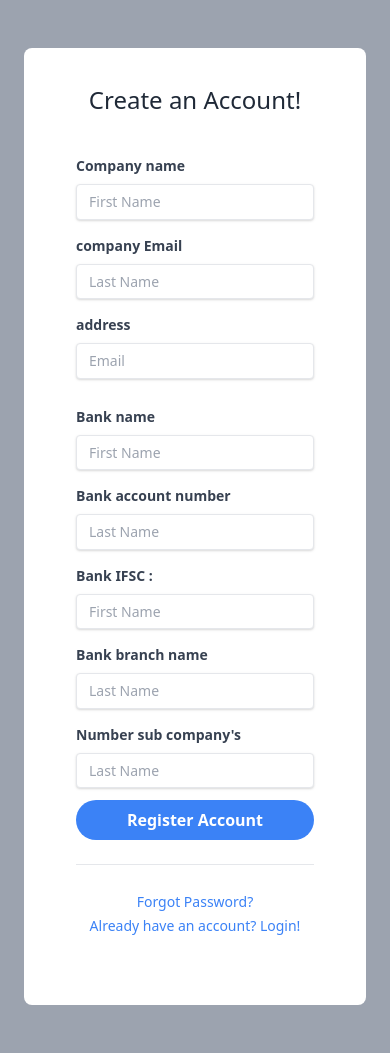
After one commit to manishb70/printer_detail, a PHP site: page /forTesting/registerUser.php in a window 390 px wide. The commit adds this page. Run offline with PHP 8.4, Linux system fonts and the light colour scheme; some libraries are stand-ins or nearby versions.

Commit message:
file updates

```diff
--- /dev/null
+++ b/forTesting/registerUser.php
@@ -0,0 +1,173 @@
+<?php
+if ($_SERVER['REQUEST_METHOD'] == 'POST') {
+    include("../db.php");
+
+
+
+
+    $bank_name = $_POST["bank_name"];
+    $bank_account_number = $_POST["bank_account_number"];
+    $bank_ifsc_number = $_POST["bank_ifsc_number"];
+    $bank_branch_name = $_POST["bank_branch_name"];
+    $company_address = $_POST["company_address"];
+    $company_name = $_POST["company_name"];
+
+
+
+
+    $sql = "INSERT INTO company_header_level_details (name_of_company,company_address) values('$company_name','$company_address')";
+
+    $result = mysqli_query($con, $sql);
+
+
+    if ($result) {
+
+        $company_id = mysqli_insert_id($con);
+
+        $sql = "INSERT into company_banking_details (main_company_id,sub_company_id,bank_name,bank_account_number,bank_ifsc_code,bank_branch_name) values($company_id,0,'$bank_name',$bank_account_number,'$bank_ifsc_number','$bank_branch_name')";
+        $result = mysqli_query($con, $sql);
+        if ($result) {
+            echo "<br> registraion  success<br>";
+
+                session_start();
+                $_SESSION["companyId"] = $company_id;
+
+            header("location: siteName.php");
+        }
+    } else {
+
+        echo "error accoured";
+    }
+}
+
+
+
+
+
+
+
+
+
+
+
+?>
+
+
+
+
+
+
+<!DOCTYPE html>
+<html lang="en">
+
+<head>
+    <meta charset="UTF-8">
+    <meta name="viewport" content="width=device-width, initial-scale=1.0">
+    <title>Document</title>
+    <link href="https://cdn.jsdelivr.net/npm/tailwindcss@2.0.4/dist/tailwind.min.css" rel="stylesheet">
+</head>
+
+<body>
+
+
+
+
+
+    <!-- source: https://gist.github.com/nraloux/bce10c4148380061781b928cdab9b193 -->
+    <!-- I have added support for dark mode and improved UI -->
+
+    <div class="h-full bg-gray-400 dark:bg-gray-900">
+        <!-- Container -->
+        <div class="mx-auto">
+            <div class="flex justify-center px-6 py-12">
+                <!-- Row -->
+                <div class="w-full xl:w-3/4 lg:w-11/12 flex">
+                    <!-- Col -->
+                    <div class="w-full h-auto bg-gray-400 dark:bg-gray-800 hidden lg:block lg:w-5/12 bg-cover rounded-l-lg" style="background-image: url('https://source.unsplash.com/Mv9hjnEUHR4/600x800')"></div>
+                    <!-- Col -->
+                    <div class="w-full lg:w-7/12 bg-white dark:bg-gray-700 p-5 rounded-lg lg:rounded-l-none">
+                        <h3 class="py-4 text-2xl text-center text-gray-800 dark:text-white">Create an Account!</h3>
+                        <form action="#" method="post" class="px-8 pt-6 pb-8 mb-4 bg-white dark:bg-gray-800 rounded">
+                            <div class="mb-4 md:flex md:justify-between">
+                                <div class="mb-4 md:mr-2 md:mb-0">
+                                    <label class="block mb-2 text-sm name font-bold text-gray-700 dark:text-white" for="firstName">
+                                        Company name
+                                    </label>
+                                    <input name="company_name" class="w-full px-3 py-2 text-sm leading-tight text-gray-700 dark:text-white border rounded shadow appearance-none focus:outline-none focus:shadow-outline" id="firstName" type="text" placeholder="First Name" />
+                                </div>
+                                <div class="md:ml-2">
+                                    <label class="block mb-2 text-sm font-bold text-gray-700 dark:text-white" for="lastName">
+                                        company Email
+                                    </label>
+                                    <input class="w-full px-3 py-2 text-sm leading-tight text-gray-700 dark:text-white border rounded shadow appearance-none focus:outline-none focus:shadow-outline" id="lastName" type="text" placeholder="Last Name" />
+                                </div>
+                            </div>
+                            <div class="mb-4">
+                                <label class="block mb-2 text-sm font-bold text-gray-700 dark:text-white" for="email">
+                                    address
+                                </label>
+                                <input name="company_address" class="w-full px-3 py-2 mb-3 text-sm leading-tight text-gray-700 dark:text-white border rounded shadow appearance-none focus:outline-none focus:shadow-outline" id="email" type="txt" placeholder="Email" />
+                            </div>
+
+                            <div class="mb-4 md:flex md:justify-between">
+                                <div class="mb-4 md:mr-2 md:mb-0">
+                                    <label class="block mb-2 text-sm name font-bold text-gray-700 dark:text-white" for="firstName">
+                                        Bank name
+                                    </label>
+                                    <input name="bank_name" class="w-full px-3 py-2 text-sm leading-tight text-gray-700 dark:text-white border rounded shadow appearance-none focus:outline-none focus:shadow-outline" id="firstName" type="text" placeholder="First Name" />
+                                </div>
+                                <div class="md:ml-2">
+                                    <label class="block mb-2 text-sm font-bold text-gray-700 dark:text-white" for="lastName">
+                                        Bank account number
+                                    </label>
+                                    <input name="bank_account_number" class="w-full px-3 py-2 text-sm leading-tight text-gray-700 dark:text-white border rounded shadow appearance-none focus:outline-none focus:shadow-outline" id="lastName" type="text" placeholder="Last Name" />
+                                </div>
+
+                            </div>
+
+                            <div class="mb-4 md:flex md:justify-between">
+                                <div class="mb-4 md:mr-2 md:mb-0">
+                                    <label class="block mb-2 text-sm name font-bold text-gray-700 dark:text-white" for="firstName">
+                                        Bank IFSC :
+                                    </label>
+                                    <input name="bank_ifsc_number" class="w-full px-3 py-2 text-sm leading-tight text-gray-700 dark:text-white border rounded shadow appearance-none focus:outline-none focus:shadow-outline" id="firstName" type="text" placeholder="First Name" />
+                                </div>
+                                <div class="md:ml-2">
+                                    <label class="block mb-2 text-sm font-bold text-gray-700 dark:text-white" for="lastName">
+                                        Bank branch name
+                                    </label>
+                                    <input name="bank_branch_name" class="w-full px-3 py-2 text-sm leading-tight text-gray-700 dark:text-white border rounded shadow appearance-none focus:outline-none focus:shadow-outline" id="lastName" type="text" placeholder="Last Name" />
+                                </div>
+
+                            </div>
+                            <div class="md:ml-2 mb2">
+                                <label class="block mb-2 text-sm font-bold text-gray-700 dark:text-white" for="lastName">
+                                    Number sub company's
+                                </label>
+                                <input class="w-full px-3 py-2 text-sm leading-tight text-gray-700 dark:text-white border rounded shadow appearance-none focus:outline-none focus:shadow-outline" id="lastName" type="text" placeholder="Last Name" />
+                            </div>
+                            <div class="mb-6 mt-3 text-center">
+                                <button class="w-full px-4 py-2 font-bold text-white bg-blue-500 rounded-full hover:bg-blue-700 dark:bg-blue-700 dark:text-white dark:hover:bg-blue-900 focus:outline-none focus:shadow-outline" type="submit">
+                                    Register Account
+                                </button>
+                            </div>
+                            <hr class="mb-6 border-t" />
+                            <div class="text-center">
+                                <a class="inline-block text-sm text-blue-500 dark:text-blue-500 align-baseline hover:text-blue-800" href="#">
+                                    Forgot Password?
+                                </a>
+                            </div>
+                            <div class="text-center">
+                                <a class="inline-block text-sm text-blue-500 dark:text-blue-500 align-baseline hover:text-blue-800" href="./index.html">
+                                    Already have an account? Login!
+                                </a>
+                            </div>
+                        </form>
+                    </div>
+                </div>
+            </div>
+        </div>
+    </div>
+</body>
+
+</html>
--- a/getuserdata.php
+++ b/getuserdata.php
@@ -1,11 +1,5 @@
     <?php
     include("db.php");
-
-
-
-
-
-
 
 
 
```
Also changed, not shown: admin-update.php (+1 -10 lines), forTesting/getDetails.php (added, +72 -0 lines), forTesting/siteName.php (added, +138 -0 lines), home.php (+1 -21 lines), forTesting/one.php (added).
